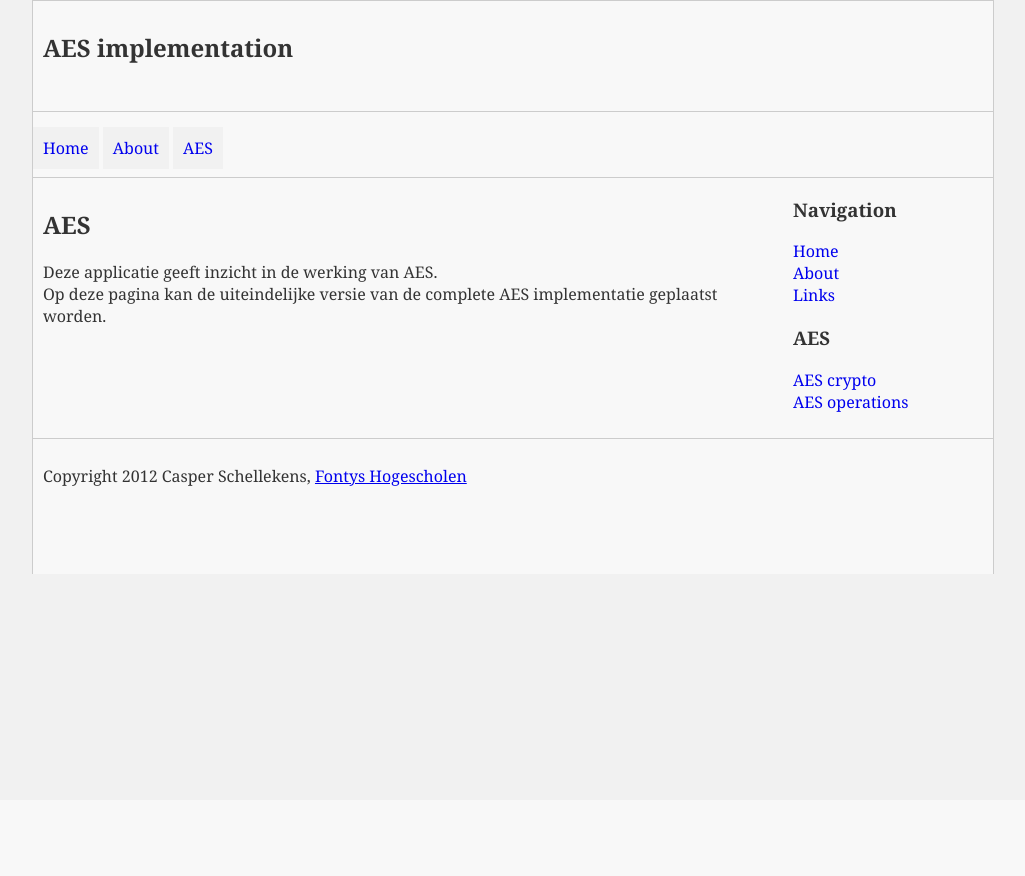
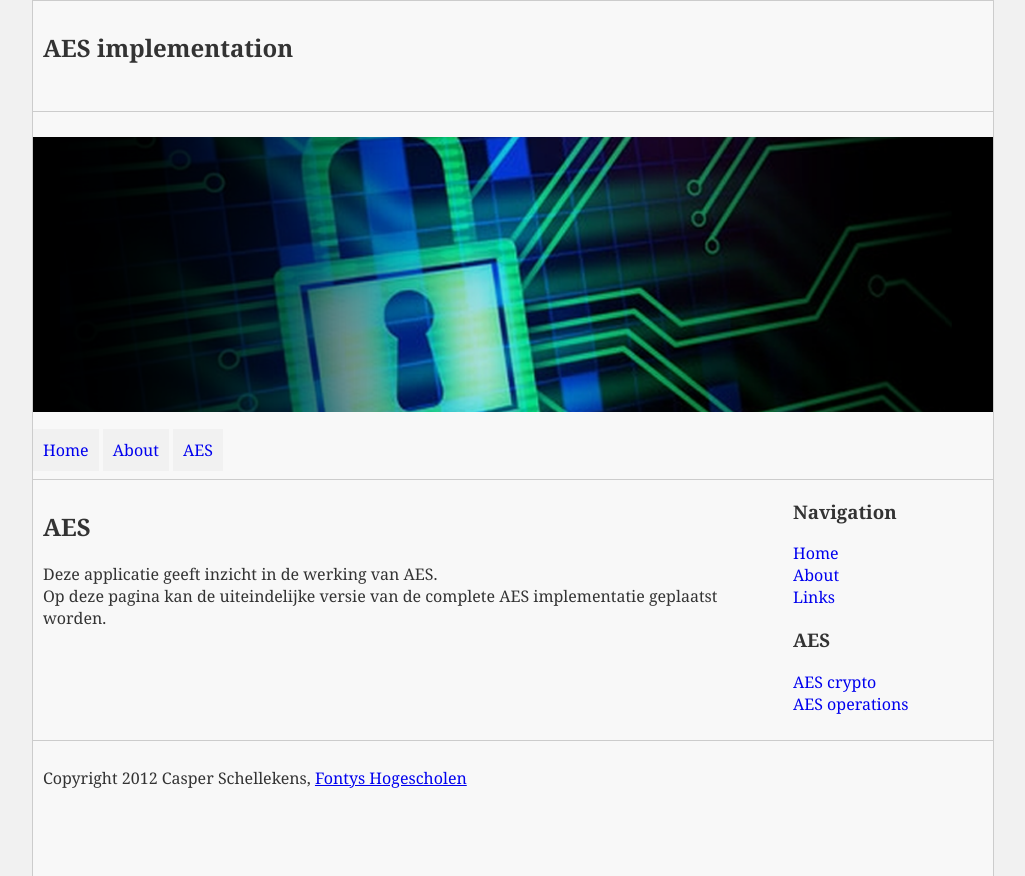
Before and after one commit to TAganden/AES-2, a PHP site: page /crypto.php in a window 1280 px wide. Shown: the whole page, without its empty margins (127-1152 px from the left). Before the commit the page ends 574 px from the top, so only its background shows below. Run offline with PHP 8.4, Linux system fonts and the light colour scheme.

Commit message:
Crypto_v01

```diff
--- a/crypto.php
+++ b/crypto.php
@@ -8,7 +8,10 @@
 
       <?php include('includes/header.php'); ?>
 
-      <?php include('includes/nav.php'); ?>
+      <img src="images/encryption_banner.png" alt="" width="960" height="275" />
+      <br />
+      <br />
+<?php include('includes/nav.php'); ?>
 
       <div id="content">
          <h2>AES</h2>
```
